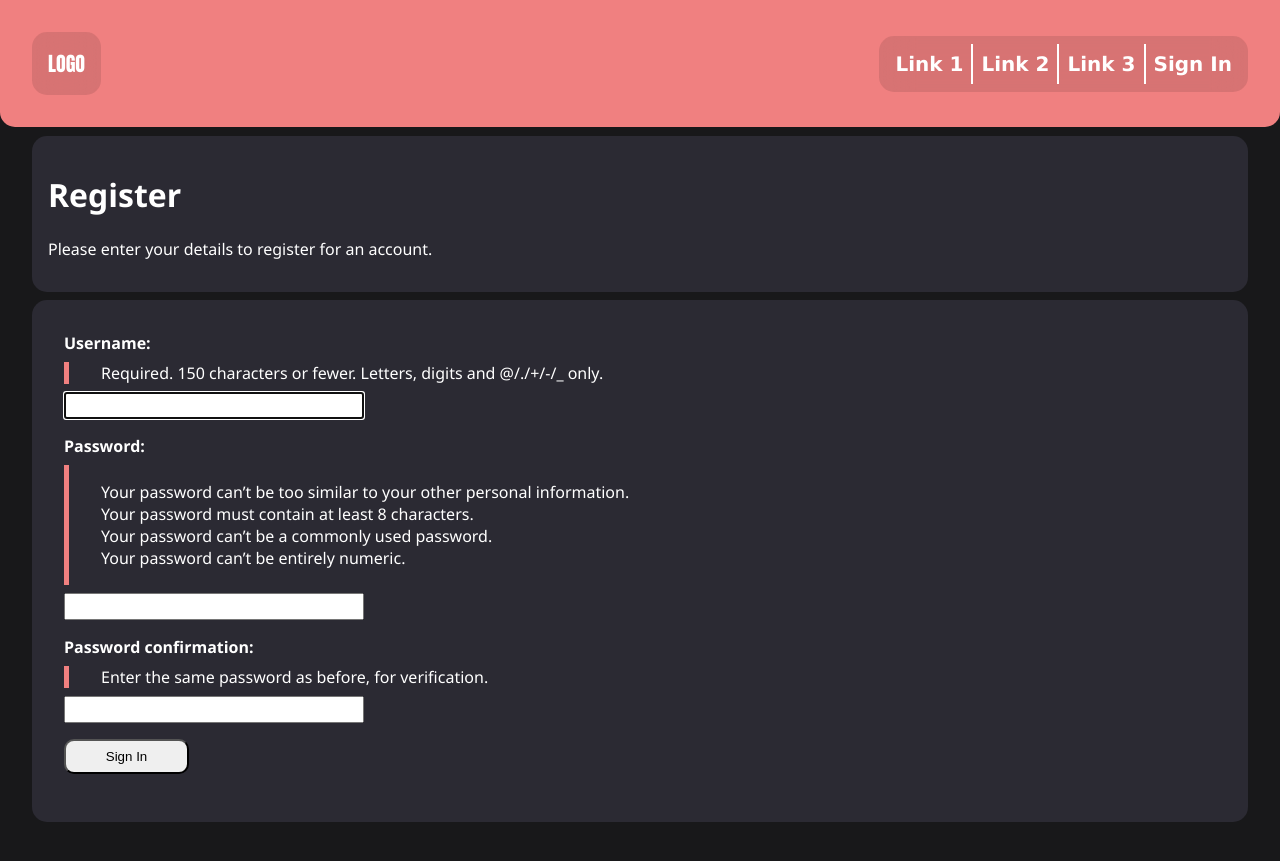
After one commit to Nathan-Dachille/CP3407-Group-Project, a Django app: page /register/ in a window 1280 px wide. The commit adds this page. Shown: the top 861 px of the page. Run offline with Django 5.2, Linux system fonts and the light colour scheme.

Commit message:
Added register.html and functionality for registering a basic user account

```diff
--- a/src/cleaning_website/urls.py
+++ b/src/cleaning_website/urls.py
@@ -16,10 +16,11 @@ Including another URLconf
 """
 from django.contrib import admin
 from django.urls import path
-from pages.views import home, sign_in
+from pages.views import home, sign_in, register_view
 
 urlpatterns = [
     path('admin/', admin.site.urls),
-    # path('', home, name='home'),
-    path('', sign_in, name="sign_in")
+    path('', home, name='home'),
+    path('sign_in/', sign_in, name="sign_in"),
+    path('register/', register_view, name="register")
 ]
--- /dev/null
+++ b/src/pages/forms.py
@@ -0,0 +1,6 @@
+from django import forms
+
+
+class SignIn(forms.Form):
+    username = forms.EmailField(label="Email", max_length=100)
+    password = forms.CharField(widget=forms.PasswordInput, label="Password", max_length=100)
--- a/src/pages/views.py
+++ b/src/pages/views.py
@@ -1,4 +1,5 @@
-from django.shortcuts import render
+from django.shortcuts import render, redirect
+from django.contrib.auth.forms import UserCreationForm
 
 
 # Create your views here.
@@ -7,5 +8,37 @@ def home(request, *args, **kwargs):
     return render(request, "home.html", {})
 
 
+def register_view(request):
+    if request.method == "POST":
+        form = UserCreationForm(request.POST)
+        if form.is_valid():
+            form.save()
+            return redirect("/")
+    else:
+        form = UserCreationForm()
+    return render(request, "register.html", {"form": form})
+
+
 def sign_in(request, *args, **kwargs):
     return render(request, "sign_in.html", {})
+
+
+"""
+def sign_in(request, *args, **kwargs):
+    # if this is a POST request we need to process the form data
+    if request.method == "POST":
+        # create a form instance and populate it with data from the request:
+        form = SignIn(request.POST)
+        # check whether it's valid:
+        if form.is_valid():
+            # process the data in form.cleaned_data as required
+            # ...
+            # redirect to a new URL:
+            return HttpResponseRedirect("/thanks/")
+
+    # if a GET (or any other method) we'll create a blank form
+    else:
+        form = SignIn()
+
+    return render(request, "sign_in.html", {"form": form})
+"""
--- a/src/static/css/default.css
+++ b/src/static/css/default.css
@@ -40,7 +40,7 @@ body {
     padding: 2rem;
 }
 
-.content>div {
+.content > div {
     background: rgb(43, 42, 51);
     color: white;
     font-family: 'Segoe UI', Tahoma, Geneva, Verdana, sans-serif;
@@ -94,6 +94,62 @@ body {
     visibility: hidden;
 }
 
+.form-with-validation {
+    font-size: 1rem;
+    padding: 1rem;
+    display: flex;
+    flex-flow: column;
+    gap: 1rem;
+}
+
+.form-with-validation div {
+    display: flex;
+    flex-flow: column;
+    gap: 0.5rem;
+}
+
+.form-with-validation input {
+    padding: 0.25rem;
+    max-width: 300px;
+}
+
+/*
+.form-with-validation ul {
+    border-left: 5px solid lightcoral;
+    list-style-type: none;
+}
+
+*/
+
+.form-with-validation label{
+    font-weight: bold;
+}
+
+.form-submit {
+    padding: 0.5rem;
+    border-radius: 10px;
+    width: 125px;
+}
+
+.helptext {
+    font-size: 1rem;
+    border-left: 5px solid lightcoral;
+    margin-left: 0;
+    padding-left: 2rem;
+}
+
+.helptext ul {
+    list-style-type: none;
+    padding-left: 0;
+}
+
+.errorlist {
+    color: #bd6a6a;
+}
+
+.errorlist li::marker {
+    content: '🚨 ';
+}
 
 @media (max-width: 40em) {
     .logo {
--- /dev/null
+++ b/src/templates/register.html
@@ -0,0 +1,17 @@
+{% extends "navbar.html" %}
+
+{% block content %}
+
+    <div>
+        <h1>Register</h1>
+        <p> Please enter your details to register for an account. </p>
+    </div>
+
+    <div>
+        <form class="form-with-validation" action="/register/" method="post">
+            {% csrf_token %}
+            {{ form }}
+            <button class="form-submit" type="submit">Sign In</button>
+        </form>
+    </div>
+{% endblock content %}
```
Also changed, not shown: src/templates/sign_in.html (+7 -10 lines). Lines whose indentation alone changed are shown as unchanged.
